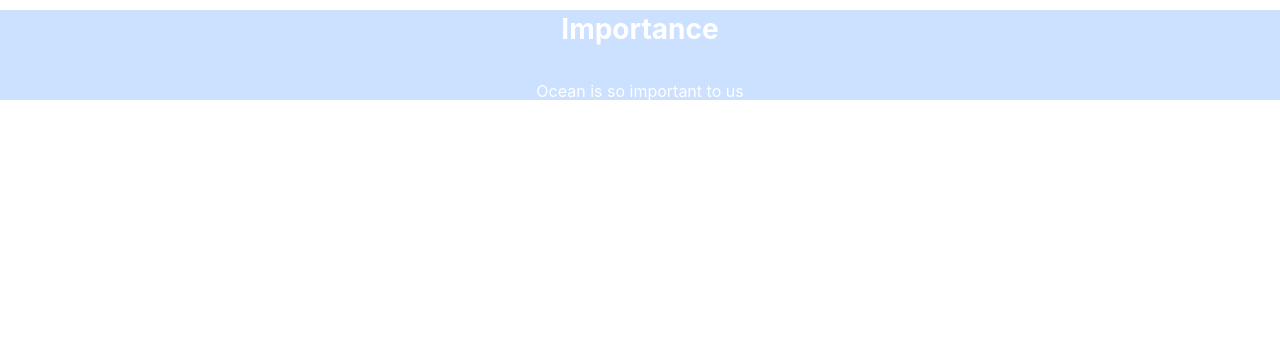
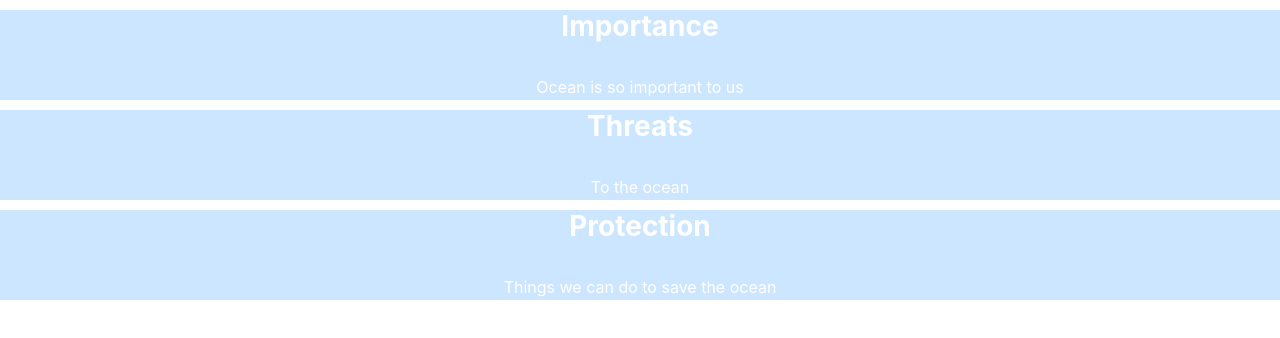
Before and after one commit to bachvanquangmc/ocean-project, a Next.js app: page / in a window 1280 px wide. Shown: the top 338 px of the page. Built offline with nearby package versions, Linux system fonts and the light colour scheme.

Commit message:
add 2 more category component to layout

```diff
--- a/comps/CategoryUI/index.js
+++ b/comps/CategoryUI/index.js
@@ -2,7 +2,7 @@ import React from 'react';
 import styled from 'styled-components';
 
 const CatDiv = styled.div`
-    background:rgba(0, 100, 255, 0.2);
+    background:rgba(0, 128, 255, 0.2);
     height:90px;
     width:100%;
     margin-top:10px;
@@ -28,7 +28,7 @@ const CatH1 = styled.h1`
 `;
 
 const CatP = styled.p`
-
+    margin-bottom:23px;
 `;
 
 const Category = ({
--- a/pages/index.js
+++ b/pages/index.js
@@ -11,6 +11,8 @@ const Home = styled.div`
 export default function HomeBody() {
   return<Home>
     <Category CatName="Importance" text="Ocean is so important to us" direction="right"/>
+    <Category CatName="Threats" text="To the ocean" direction="left"/>
+    <Category CatName="Protection" text="Things we can do to save the ocean" direction="right" />
           {/* comps go here */}
 
     </Home>
```
